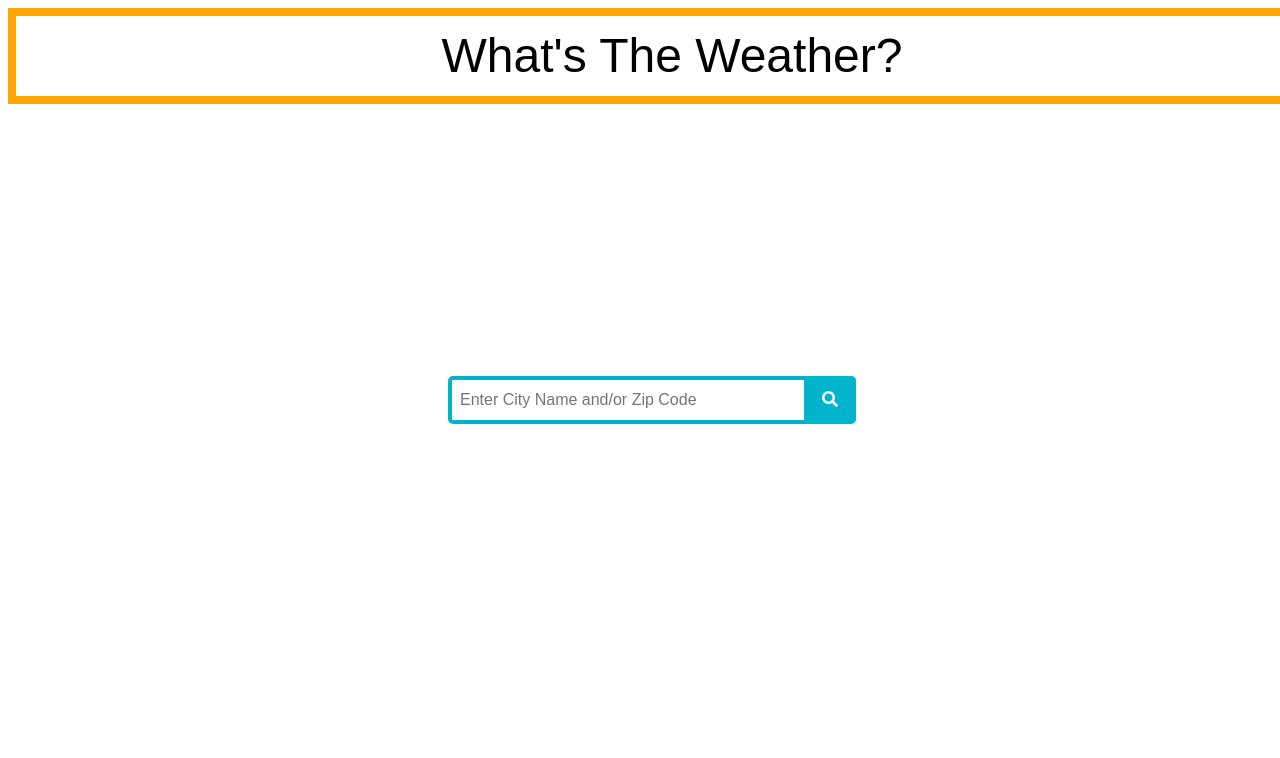
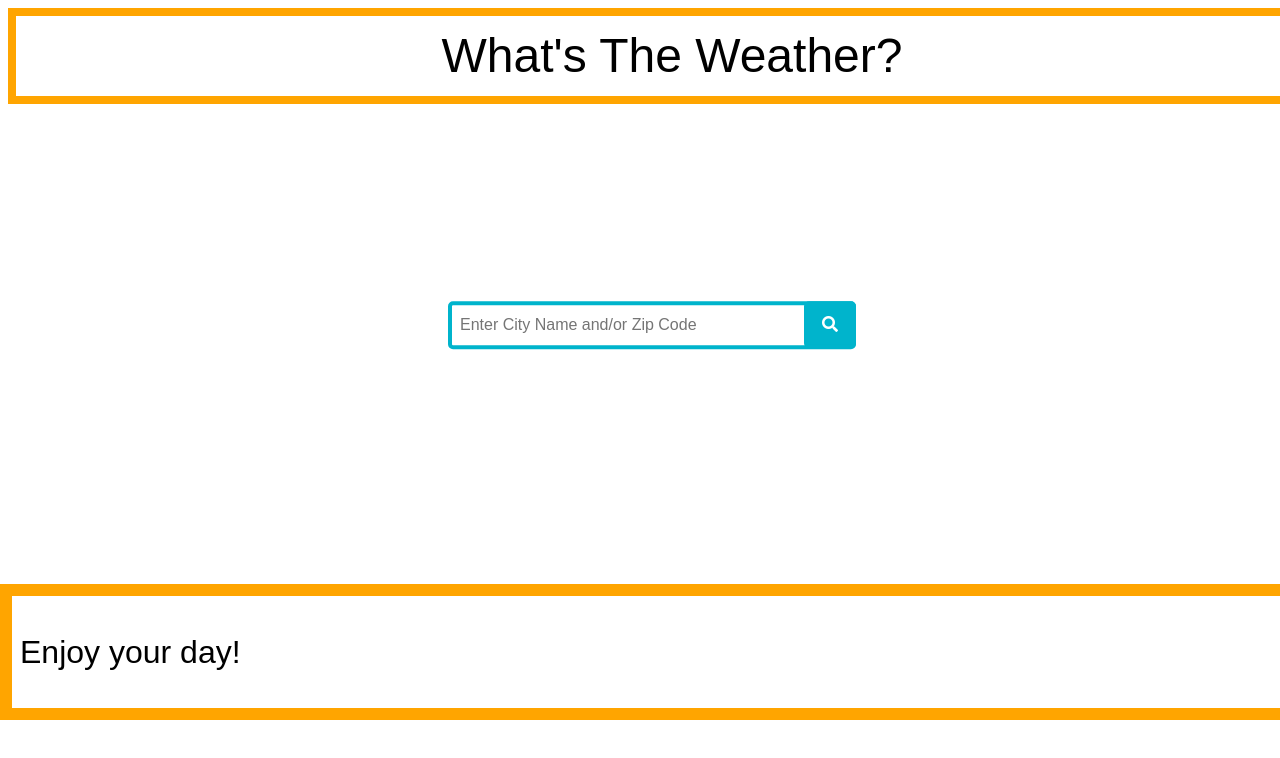
Before and after one commit to PerseusRipple/get-weather, a website: page public/index.html in a window 1280 px wide. Shown: the top 758 px of the page. Drawn offline with Linux system fonts and the light colour scheme.

```diff
--- a/public/index.html
+++ b/public/index.html
@@ -39,10 +39,10 @@
     </section>
 
     <!--Footer-->
-    <!--
-      <footer class="footer">
-        <p>Enjoy your day!</p>
-      </footer> -->
+
+    <footer class="footer">
+      <p>Enjoy your day!</p>
+    </footer>
 
     <script src="/main.js" charset="utf-8"></script>
   </body>
--- a/public/screen.css
+++ b/public/screen.css
@@ -58,12 +58,23 @@
 }
 
 .weather {
+
+  justify-content: center;
+  width: 100%;
+  padding: 5rem;
+
+
+
 }
 
 .footer {
   border: 0.75rem solid orange;
   display: flex;
-  justify-content: center;
+  justify-content: baseline;
+  align-items: center;
+  font-size: 1.5rem;
+  margin-top: 30rem;
+  padding: 0.5rem;
   width: 100%;
 }
 
@@ -79,4 +90,9 @@
   .header {
     font-size: 3rem;
   }
+
+  .footer {
+    width: auto, 0;
+   font-size: 2rem;
+
 }
```
